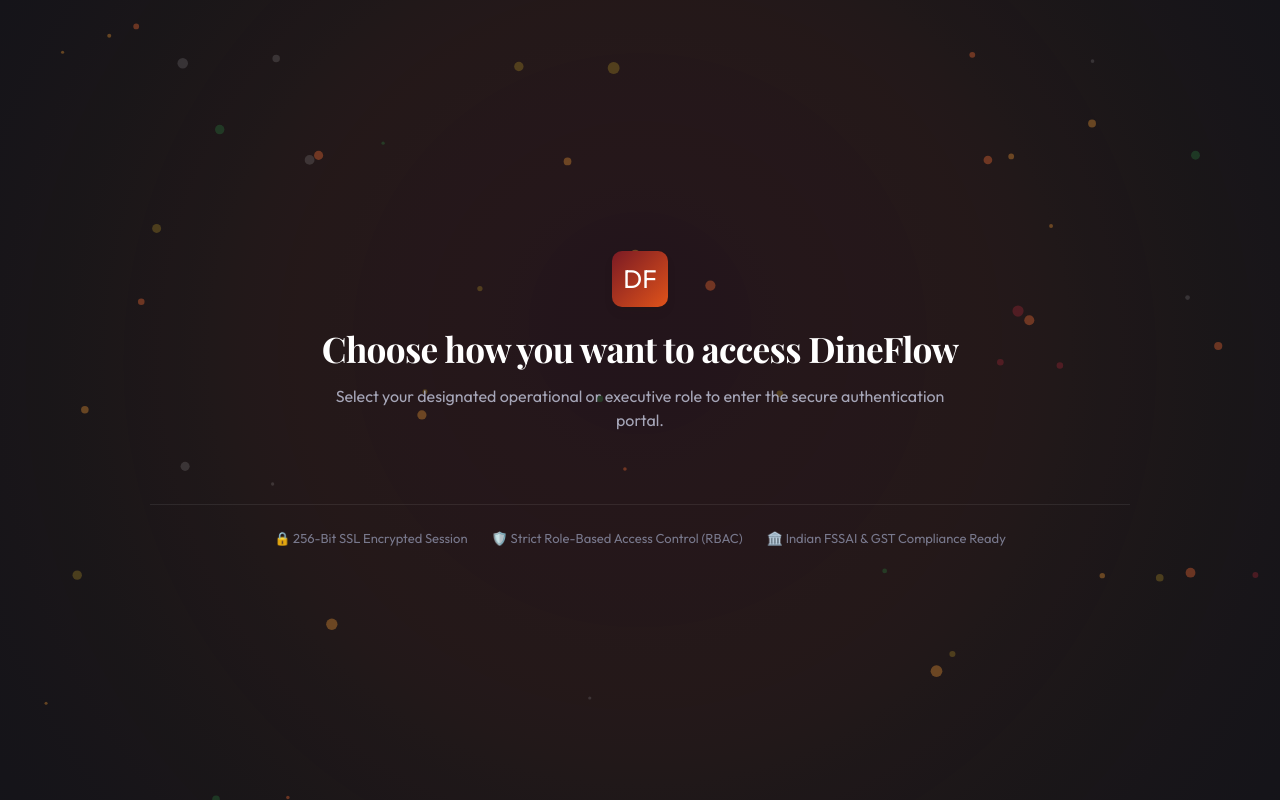
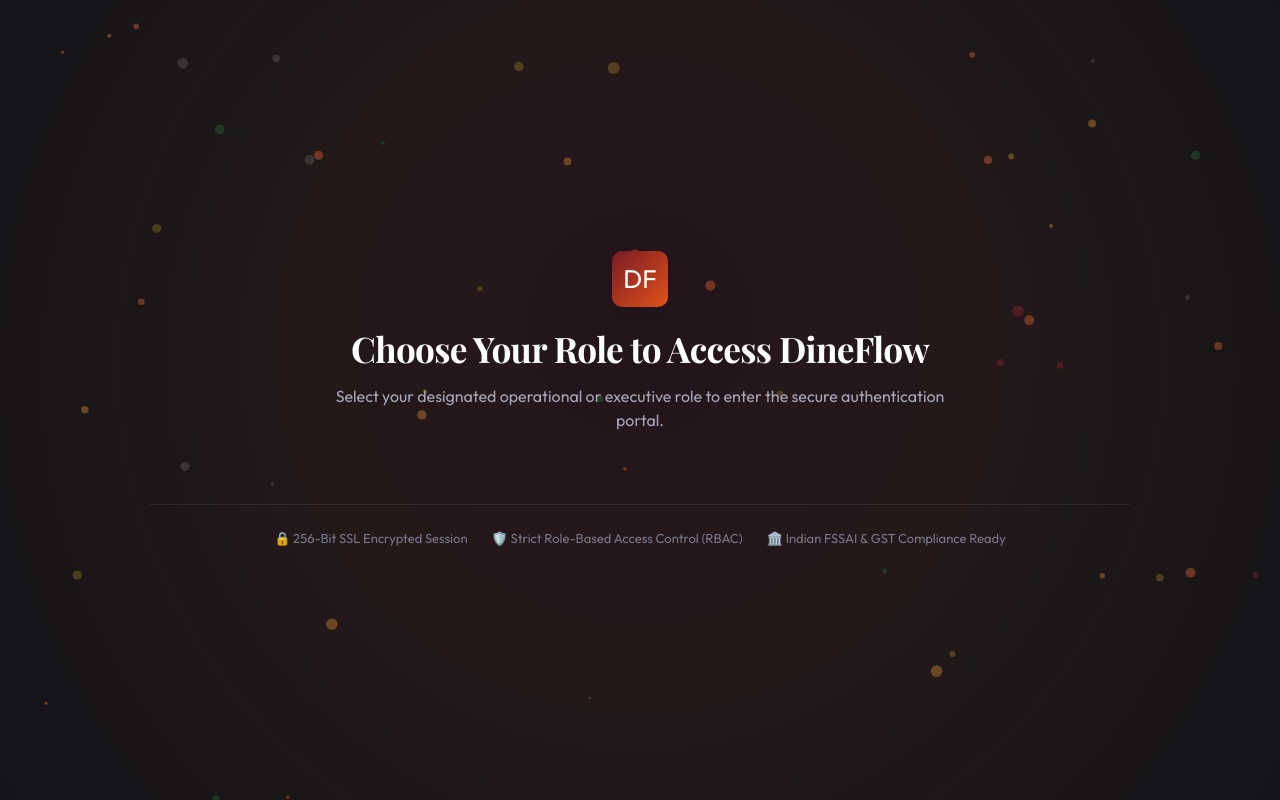
Before and after one commit to pernamittasumanthreddy/dineflow, a Django app: template templates/accounts/role_select.html in a window 1280 px wide. Run offline with Django 5.2, Linux system fonts and the light colour scheme; the template is opened without the code that fills it, so the values that code supplies are empty; parts of the project's set-up code (start-up, migrations or seed data) failed here and were passed over; some web fonts are replaced.

Commit message:
Improve role selection page heading

```diff
--- a/templates/accounts/role_select.html
+++ b/templates/accounts/role_select.html
@@ -12,7 +12,7 @@
     <div style="text-align: center; margin-bottom: 2rem;">
       <div class="df-brand-logo" style="margin: 0 auto 1rem; width: 56px; height: 56px; font-size: 1.6rem; box-shadow: var(--df-shadow-md);">DF</div>
       <h1 style="font-family: var(--df-font-serif); font-size: 2.2rem; font-weight: 700; color: #FFF; margin-bottom: 0.5rem; letter-spacing: -0.02em;">
-        Choose how you want to access DineFlow
+        Choose Your Role to Access DineFlow
       </h1>
       <p style="color: #A6A6B8; font-size: 1rem; max-width: 620px; margin: 0 auto; line-height: 1.5;">
         Select your designated operational or executive role to enter the secure authentication portal.
```
